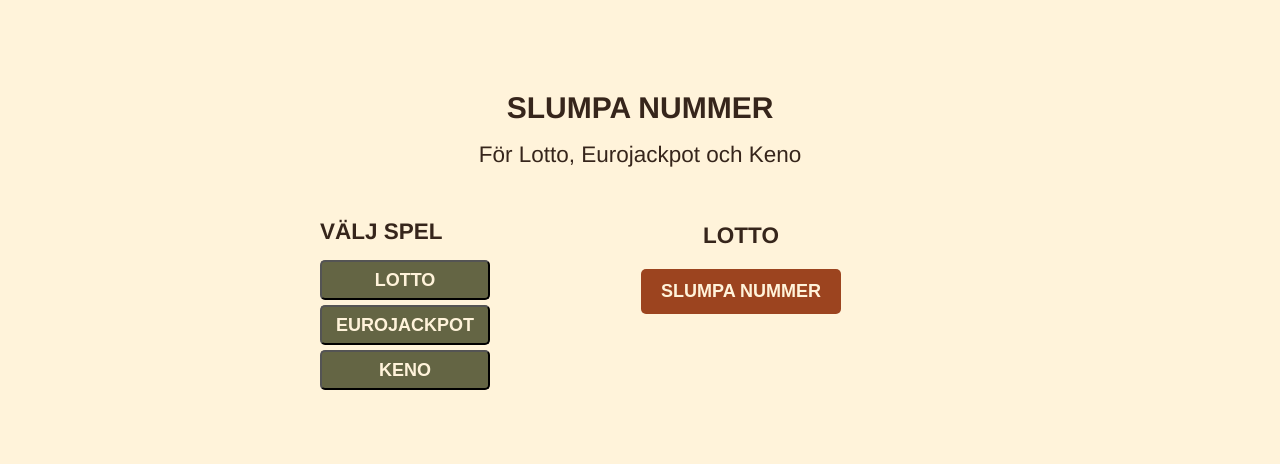
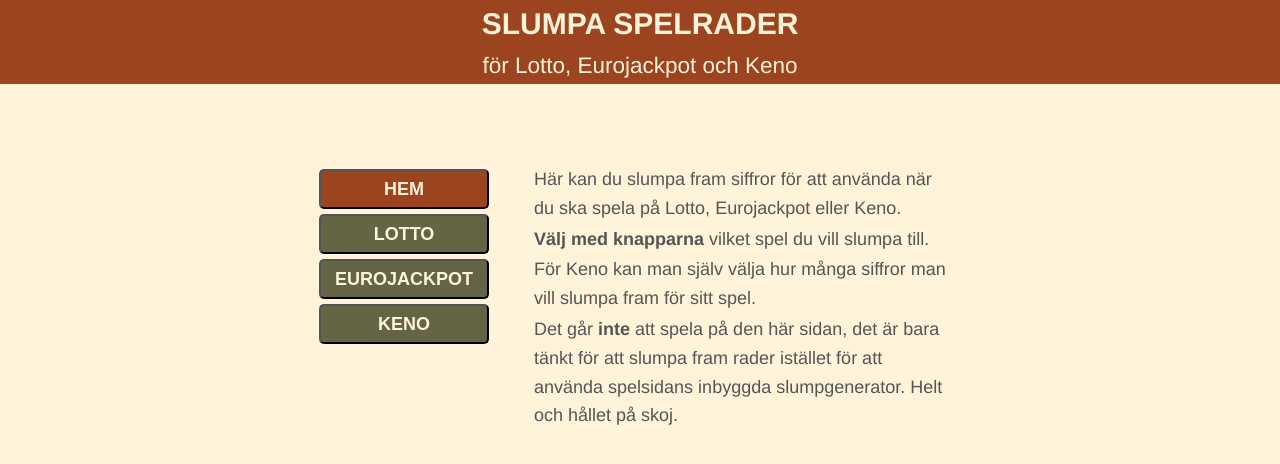
Before and after one commit to annkar73/lotto-generator, a Vue app: page / in a window 1280 px wide. Shown: the top 464 px of the page. Built offline with nearby package versions, Linux system fonts and the light colour scheme.

Commit message:
add styling and a first page

```diff
--- a/src/App.vue
+++ b/src/App.vue
@@ -1,13 +1,14 @@
 <script setup lang="ts">
 import { ref } from 'vue';
 import NavMenu from './components/NavMenu.vue';
+import FirstPage from './components/FirstPage.vue';
 import LottoGenerator from './components/LottoGenerator.vue';
 import EurojackpottGenerator from './components/EurojackpotGenerator.vue';
 import KenoGenerator from './components/KenoGenerator.vue';
 
-const currentGenerator = ref<'lotto' | 'eurojackpot' | 'keno'>('lotto');
+const currentGenerator = ref<'home' | 'lotto' | 'eurojackpot' | 'keno'>('home');
 
-const updateGenerator = (newGenerator: 'lotto' | 'eurojackpot' | 'keno') => {
+const updateGenerator = (newGenerator: 'home' | 'lotto' | 'eurojackpot' | 'keno') => {
   currentGenerator.value = newGenerator;
 };
 
@@ -15,12 +16,15 @@ const updateGenerator = (newGenerator: 'lotto' | 'eurojackpot' | 'keno') => {
 
 <template>
 <div id="app">
-    <h1>Slumpa nummer</h1>
-    <h2>För Lotto, Eurojackpot och Keno</h2>
+  <div class="header">
+    <h1>Slumpa spelrader</h1>
+    <h2>för Lotto, Eurojackpot och Keno</h2>
+  </div>
     <div class="container">
       <NavMenu @update:generator="updateGenerator" />
 
     <div class="generator">
+      <FirstPage v-if="currentGenerator === 'home'" />
       <LottoGenerator v-if="currentGenerator === 'lotto'" />
       <EurojackpottGenerator v-if="currentGenerator === 'eurojackpot'" />
       <KenoGenerator v-if="currentGenerator === 'keno'" />
@@ -30,53 +34,76 @@ const updateGenerator = (newGenerator: 'lotto' | 'eurojackpot' | 'keno') => {
   </template>
 
 <style scoped>
+html, body {
+  margin: 0;
+  padding: 0;
+  overflow: hidden;
+  height: 100%;
+}
 #app {
   font-family: Avenir, Helvetica, Arial, sans-serif;
   text-align: center;
   background-color: #fff3da;
   color: #36251b;
-  margin-top: 20px;
   height: 100vh;
   display: flex;
   flex-direction: column;
   align-items: center;
   overflow: hidden;
 }
+.header {
+  position: fixed;
+  top: 0;
+  background-color: #9c441f;
+  width: 100vw;
+  margin: 0;
+  box-sizing: border-box;
+  z-index: 1;
+}
+h1, h2 {
+  background-color: #9c441f;
+  color: #fff3da;
+  padding: 0 15px;
+  margin: 0;
+  width: 100vw;
+}
 h1 {
-  margin-bottom: 5px;
   font-weight: 600;
   text-transform: uppercase;
-}
-h2 {
-  margin-bottom: 25px;
+
 }
 .container {
   display: flex;
+  flex: 1;
   width: 100%;
-  height: 100%;
+  height: calc(100vh - 80px);
   overflow: hidden;
+  margin-top: 80px;
 }
 .nav-menu {
   width: 200px;
   background-color: #fff3da;
   padding: 15px;
-  margin: 1px;
+  align-items: center;
 }
 .generator {
   flex: 1;
   padding: 20px;
   display: flex;
   justify-content: center;
-  overflow: hidden;
+  overflow: auto;
 }
 
 @media (max-width: 468px) {
   .nav-menu {
     border: none;
+    width: 100%;
   }
   .container {
     flex-direction: column;
     align-items: center;
+    margin-top: 80px;
+    height: calc(100vh - 80px);
   }
 
   .generator {
--- a/src/Assets/main.css
+++ b/src/Assets/main.css
@@ -9,9 +9,3 @@
 body {
   background-color: #fff3da;
 }
-
-@media (hover: hover) {
-  a:hover {
-    background-color: hsla(160, 100%, 37%, 0.2);
-  }
-}
--- /dev/null
+++ b/src/components/FirstPage.vue
@@ -0,0 +1,32 @@
+<script setup lang="ts">
+</script>
+
+<template>
+  <div class="info">
+    <p>Här kan du slumpa fram siffror för att använda när du ska spela på Lotto, Eurojackpot eller Keno.
+    </p>
+    <p><span class="strong">Välj med knapparna</span> vilket spel du vill slumpa till.
+    </p>
+    <p>För Keno kan man själv välja hur många siffror man vill slumpa fram för sitt spel.
+    </p>
+    <p>Det går <span class="strong">inte</span> att spela på den här sidan, det är bara tänkt för att slumpa fram rader istället för att använda spelsidans inbyggda slumpgenerator. Helt och hållet på skoj. </p>
+  </div>
+</template>
+
+<style scoped>
+
+.info {
+    overflow: visible;
+    height: fit-content;
+}
+
+p {
+  font-size: 18px;
+  color: #555;
+  text-align: left;
+  padding: 1px 10px;
+}
+.strong {
+    font-weight: bold;
+}
+</style>
--- a/src/components/NavMenu.vue
+++ b/src/components/NavMenu.vue
@@ -10,7 +10,7 @@ const setGenerator = (generator: 'lotto' | 'eurojackpot' | 'keno') => {
 
 <template>
   <div class="nav-menu">
-    <h2>Välj spel</h2>
+    <button @click="() => setGenerator('home')" id="home-btn">Hem</button>
     <button @click="() => setGenerator('lotto')">Lotto</button>
     <button @click="() => setGenerator('eurojackpot')">Eurojackpot</button>
     <button @click="() => setGenerator('keno')">Keno</button>
@@ -23,13 +23,8 @@ const setGenerator = (generator: 'lotto' | 'eurojackpot' | 'keno') => {
   flex-direction: column;
   align-items: flex-start;
   margin-left: none;
+  margin-top: 10px;
   padding: 1px;
-}
-
-.nav-menu h2 {
-    margin-bottom: 10px;
-    text-transform: uppercase;
-    font-weight: bold;
 }
 
 .nav-menu button {
@@ -47,4 +42,25 @@ const setGenerator = (generator: 'lotto' | 'eurojackpot' | 'keno') => {
 .nav-menu button:hover {
     background-color: #7b3415;
 }
+#home-btn {
+    background-color: #9c441f;
+}
+#home-btn:hover {
+    background-color: #646544;
+}
+@media (max-width: 768px) {
+  .nav-menu {
+    width: 100%;
+    border-right: none;
+    display: flex;
+    justify-content: space-around;
+  }
+
+  .nav-menu button {
+    margin-bottom: 5px;
+    padding: 10px;
+    width: 100%;
+    border: none;
+  }
+}
 </style>
```
